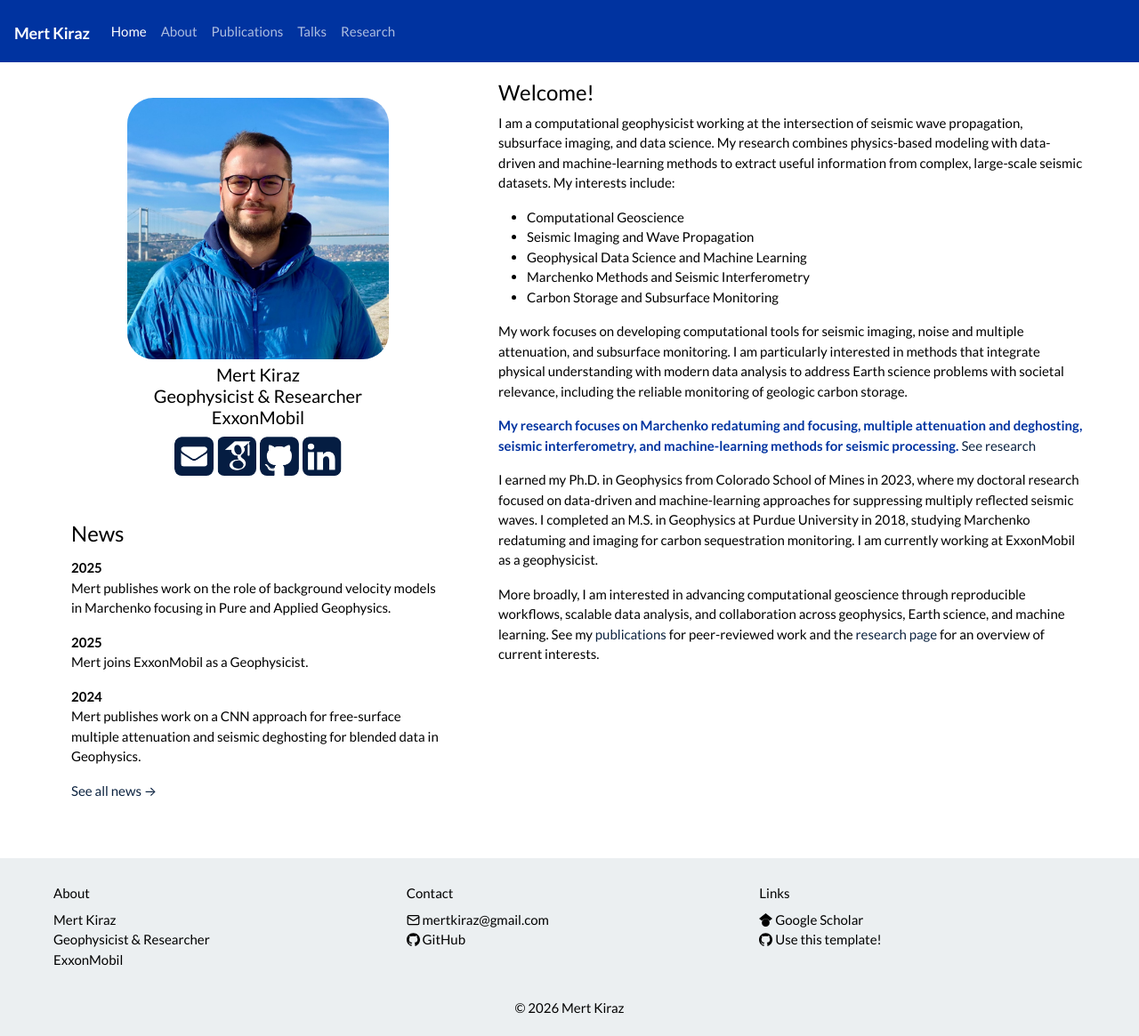
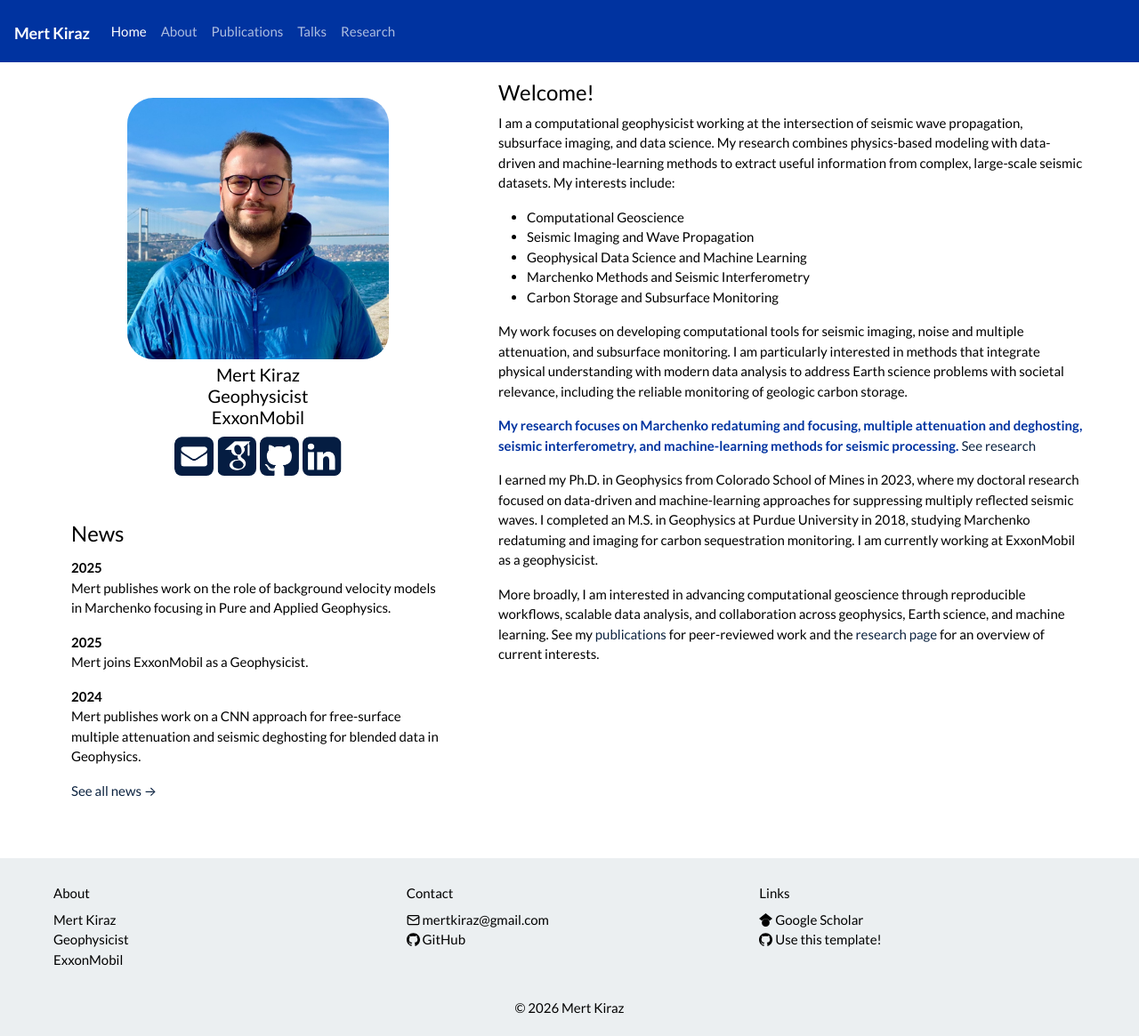
Before and after one commit to mertsinanrecepkiraz/mertsinanrecepkiraz.github.io, a Jekyll site: the page built from _pages/home.md, in a window 1280 px wide. Shown: the whole page at 89% size. Built offline with Jekyll 4.4.1, drawn with Linux system fonts in a browser that asks for light colours.

Commit message:
Set title to Geophysicist

```diff
--- a/_config.yml
+++ b/_config.yml
@@ -2,7 +2,7 @@
 # STEP 1: Your Identity (required)
 # ============================================================
 name: "Mert Kiraz"
-title: "Geophysicist & Researcher"
+title: "Geophysicist"
 institution: "ExxonMobil"
 email: mertkiraz@gmail.com
 photo: mert-kiraz.png
```
